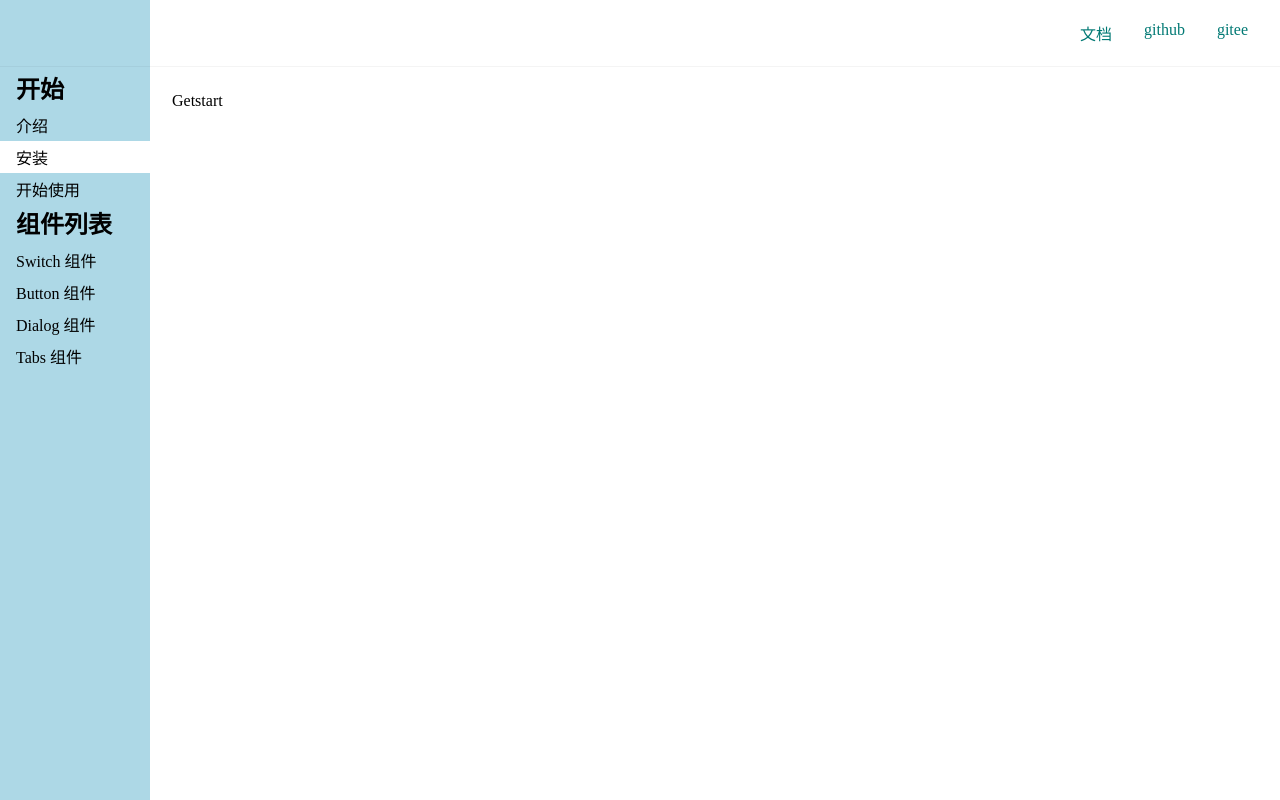
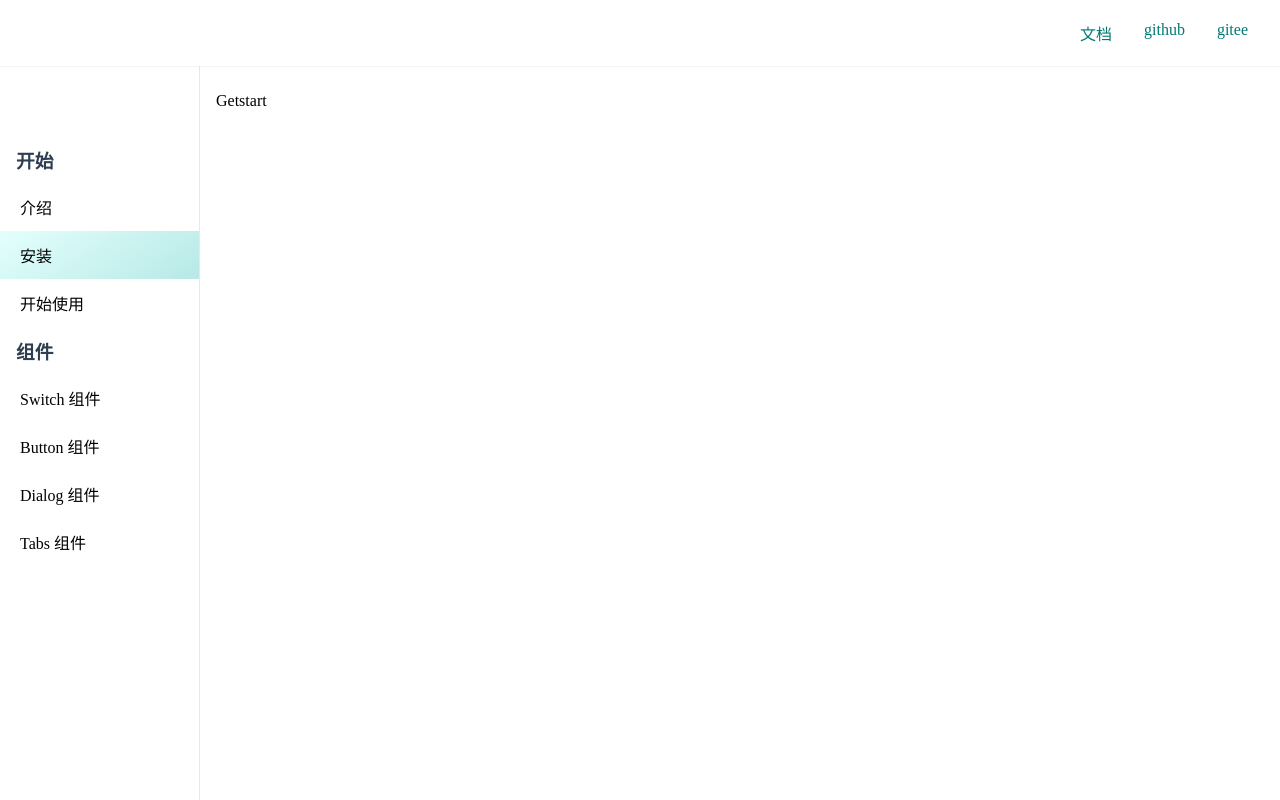
Before and after one commit to fzh5785/orangeUi-vue3, a Vue app: page /#/doc/get-start in a window 1280 px wide. Built offline with nearby package versions, Linux system fonts and the light colour scheme.

Commit message:
完善布局css

```diff
--- a/src/views/Doc.vue
+++ b/src/views/Doc.vue
@@ -3,7 +3,7 @@
     <Topnav class="nav" toggleButtonVisible/>
     <div class="content">
       <aside v-if="asideVisible">
-        <h2>开始</h2>
+        <h3>开始</h3>
         <ol>
           <li>
             <router-link to="/doc/intro">介绍</router-link>
@@ -15,7 +15,7 @@
             <router-link to="/doc/install">开始使用</router-link>
           </li>
         </ol>
-        <h2>组件列表</h2>
+        <h3>组件</h3>
         <ol>
           <li>
             <router-link to="/doc/switch">Switch 组件</router-link>
@@ -65,7 +65,7 @@
     >.content {
       flex-grow: 1;
       padding-top: 10px;
-      padding-left: 156px;
+      padding-left: 200px;
 
       @media (max-width: 500px) {
         padding-left: 0;
@@ -88,29 +88,37 @@
   }
 
   aside {
-    background: lightblue;
-    width: 150px;
+    width: 200px;
     position: fixed;
     top: 0;
     left: 0;
     padding: 70px 0 16px;
     height: 100%;
+    margin-top: 66px;
+    border-right: 1px solid #e8e8e8;
+    z-index: 10;
 
-    >h2 {
-      margin-bottom: 4px;
+    @media (max-width: 500px) {
+      background: #f9f9f9;
+      box-shadow: 0 5px 10px  rgba(0,0,0,.2);
+      padding: 20px 0 16px;
+    }
+    >h3 {
+      margin: 10px 0;
       padding: 0 16px;
+      color: rgb(44,62,80)
     }
 
     >ol {
       >li {
         >a {
           display: block;
-          padding: 4px 16px;
+          padding: 12px 0 12px 20px;
           text-decoration: none;
         }
 
-        .router-link-active {
-          background: white;
+        .router-link-exact-active {
+          background: linear-gradient(145deg, rgba(227, 255, 253, 1) 0%, rgba(183, 233, 230, 1) 100%);
         }
       }
     }
```
